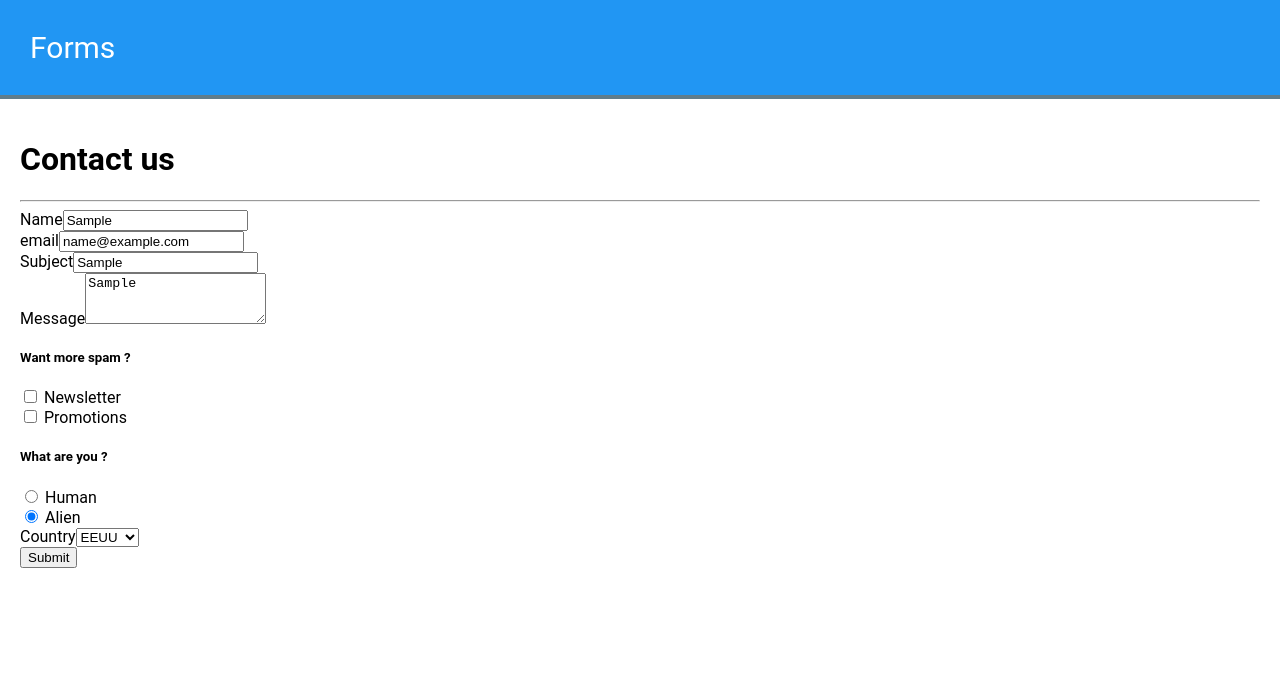
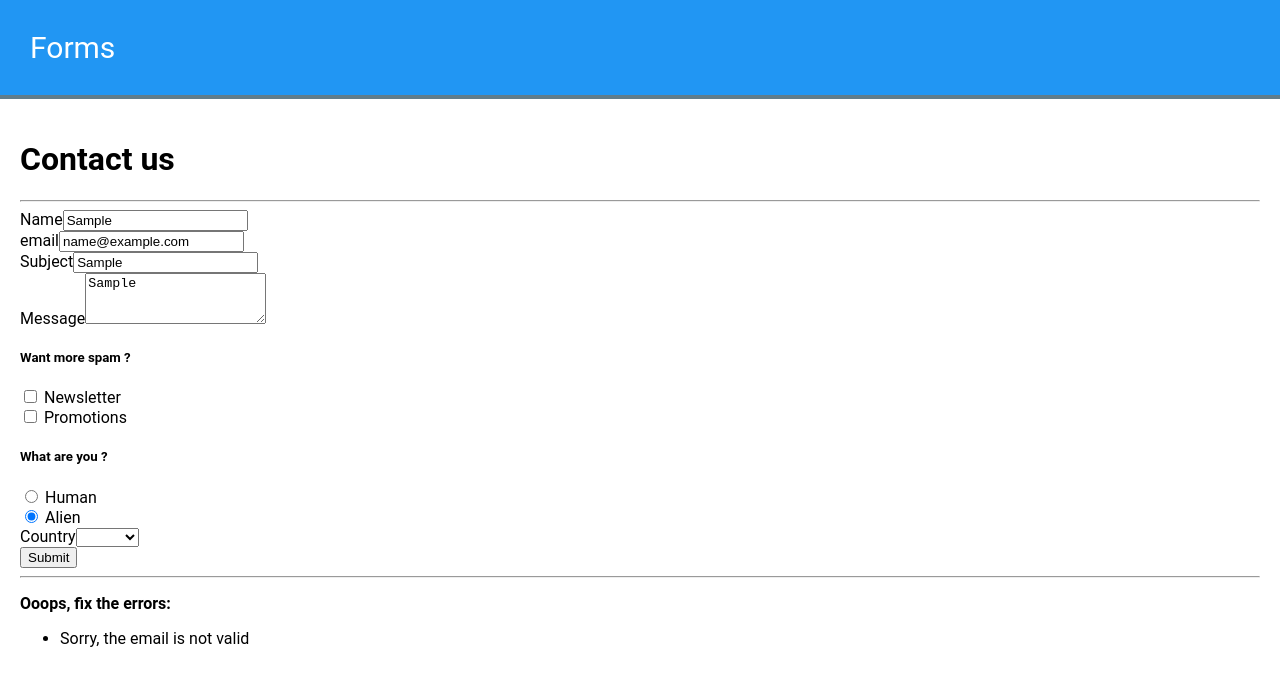
Before and after one commit to cbsajan/Vue3-Forms-2022, a Vue app: page / in a window 1280 px wide. Both pictures are taken after typing "Sample", "name@example.com", "Sample", "Sample" into the empty fields and a click on the button "Submit". Shown: the top 686 px of the page. Built offline with nearby package versions, Linux system fonts and the light colour scheme; the HTML template or start-up script is replaced by a standard one.

Commit message:
04-Validation

```diff
--- a/src/components/Contact/index_comp.vue
+++ b/src/components/Contact/index_comp.vue
@@ -1,5 +1,5 @@
 <template>
-    <form>
+    <form @submit="checkForm">
         <div class="row">
             <div class="col-xl-12">
                 <h1>Contact us</h1>
@@ -64,16 +64,27 @@
 
                 <div class="form-group">
                     <label for="country">Country</label>
-                    <select class="form-control" id="country" v-mo>
-                        <option v-for="(country, index) in countries" :key="index + '-' + country">
+                    <select class="form-control" id="country" v-model="formData.country">
+                        <option v-for="(country, index) in countries" :key="index + country">
                             {{ country }}
                         </option>
                     </select>
                 </div>
 
-                <button class="btn btn-primary" @click.prevent="submitForm">
+                <button class="btn btn-primary">
                     Submit
                 </button>
+
+                <hr />
+
+                <p v-if="this.errors.length">
+                    <b>Ooops, fix the errors:</b>
+                <ul>
+                    <li v-for="error in errors" :key="error">
+                        {{ error }}
+                    </li>
+                </ul>
+                </p>
 
 
             </div>
@@ -86,6 +97,7 @@
 export default {
     data() {
         return {
+            errors: [],
             countries: [
                 'EEUU',
                 'India',
@@ -105,8 +117,27 @@ export default {
         }
     },
     methods: {
+        checkForm(e) {
+            e.preventDefault();
+            this.errors = [];
+            if (!this.formData.name) {
+                this.errors.push('Sorry, the name is required')
+            }
+            if (!this.formData.email) {
+                this.errors.push('Sorry, the email is required')
+            } else if (!this.validEmail(this.email)) {
+                this.errors.push('Sorry, the email is not valid')
+            }
+            if (!this.errors.length) {
+                this.submitForm()
+            }
+        },
         submitForm() {
             console.log(JSON.stringify(this.formData))
+        },
+        validEmail(email) {
+            const re = /^(([^<>()[\]\\.,;:\s@"]+(\.[^<>()[\]\\.,;:\s@"]+)*)|(".+"))@((\[[0-9]{1,3}\.[0-9]{1,3}\.[0-9]{1,3}\.[0-9]{1,3}\])|(([a-zA-Z\-0-9]+\.)+[a-zA-Z]{2,}))$/;
+            return re.test(email);
         }
     }
 }
```
